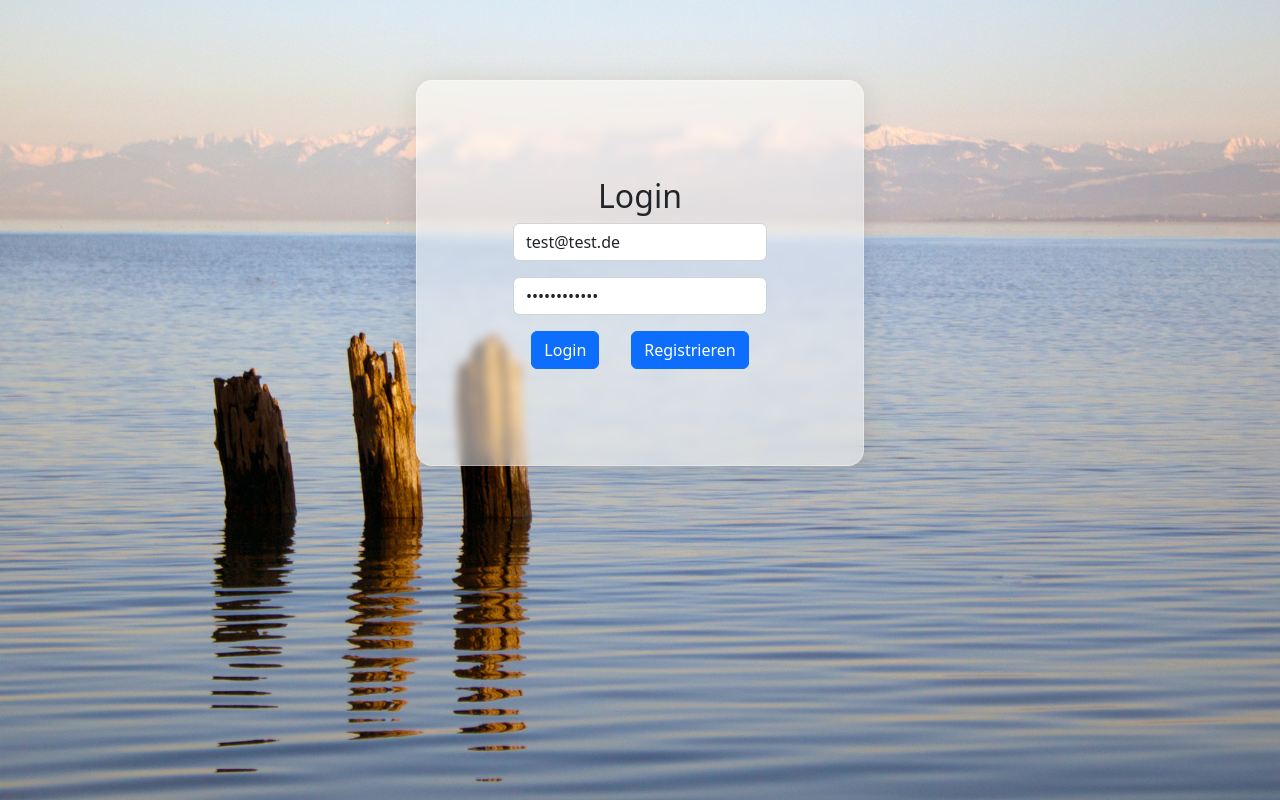
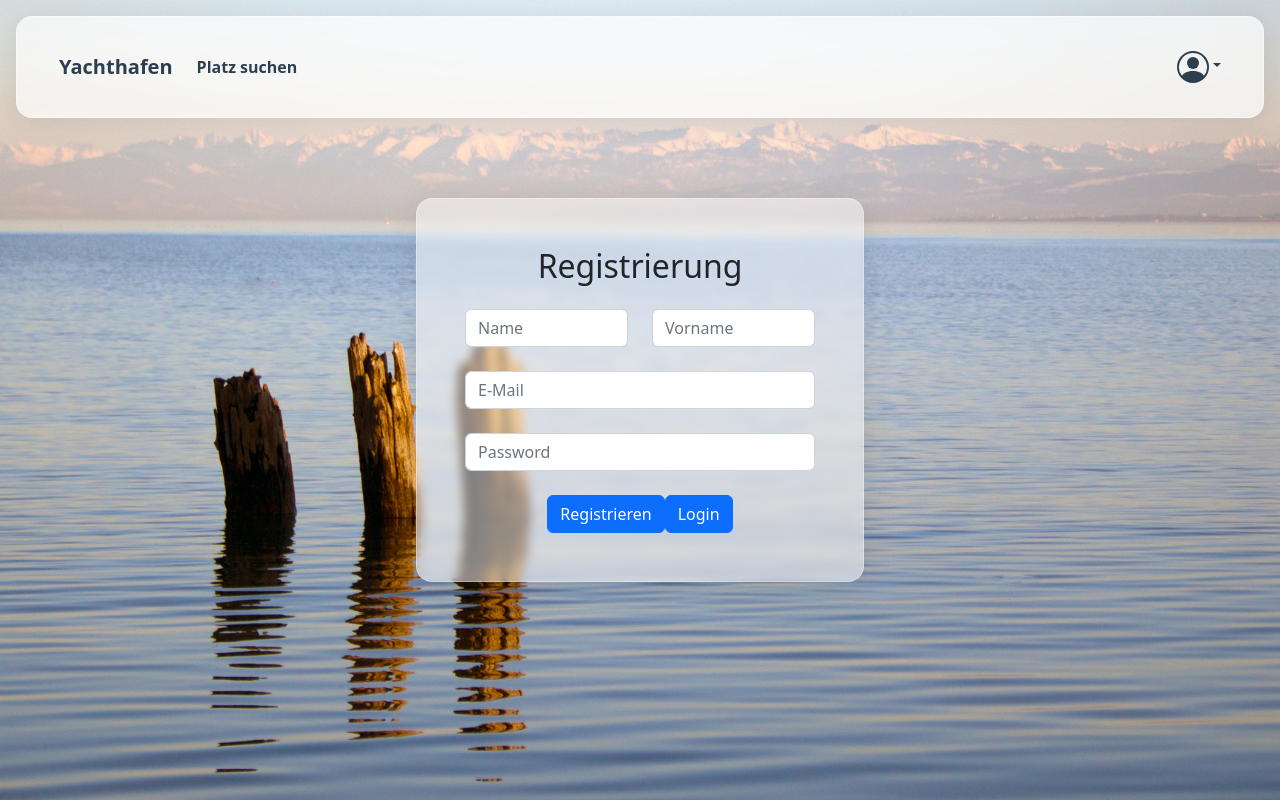
Before and after one commit to Lucam31/YachthafenFrontend, a Vue app: page /register in a window 1280 px wide. Before the commit this address led to /login. Built offline with nearby package versions, Linux system fonts and the light colour scheme.

Commit message:
Register und Dashboard

```diff
--- a/src/App.vue
+++ b/src/App.vue
@@ -1,5 +1,5 @@
 <template>
-    <NavBar v-if="this.$store.getters.getKundenId != null"></NavBar>
+    <NavBar></NavBar>
 <div class="content" :class="{'loginContent': isLoginView}">
   <router-view/>
 </div>
@@ -24,10 +24,7 @@ export default {
 		}
 	},
   created(){
-    const kunden_id = this.$store.getters.getKundenId;
-    if(kunden_id == null){
-      this.$router.push({name: "login"});
-    }
+
   },
   data() {
   return{
--- a/src/components/BuchungsForm.vue
+++ b/src/components/BuchungsForm.vue
@@ -148,7 +148,9 @@ methods:{
                                                                                 registrierungsid: this.registrierungsid,
                                                                                 laenge: this.Laenge,
                                                                                 breite: this.Breite,
-                                                                                tiefe: this.Tiefe});
+                                                                                tiefe: this.Tiefe,
+                                                                                benutzerId: this.$store.getters.getKundenId
+                                                                                });
     console.log(res.data);
     this.created();
   }
--- a/src/services/API.service.js
+++ b/src/services/API.service.js
@@ -1,7 +1,7 @@
 class APIService {
     getAPIUrl() {
-        return "http://85.214.144.77:80";
-        //return "https://localhost:7082";
+        //return "http://85.214.144.77:80";
+        return "https://localhost:7082";
     }
 }
 
--- a/src/views/DashboardView.vue
+++ b/src/views/DashboardView.vue
@@ -45,10 +45,9 @@
           </div>
           <div class="card-desc">
             <div class="card-header">
-              <div class="card-title">Auslastung<br>heute</div>
+              <div class="card-title">Jahresumsatz</div>
             </div>
-          <div class="card-percent">50%</div>
-          <p class="recent">Insgesamt: 10 | Belegt: 5</p>
+          <div class="card-percent">{{Jahresumsatz}}</div>
         </div>
       </div>
       <div class="card work">
@@ -101,11 +100,11 @@
       },
       AuslastungheuteProzent: 0,
       AuslastungInsgesamt: 0,
-      AuslastungBelegt: 0
+      AuslastungBelegt: 0,
+      Jahresumsatz: 0
     }),
     async created(){
-      const res = await axios.get(APIURLService.getAPIUrl()+'/api/Dashboard/GetAktuelleAuslastung');
-
+      var res = await axios.get(APIURLService.getAPIUrl()+'/api/Dashboard/GetAktuelleAuslastung');
       this.AuslastungBelegt = res.data.akt;
       this.AuslastungInsgesamt = res.data.max;
       if(res.data.akt == 0){
@@ -113,6 +112,9 @@
       }else {
         this.AuslastungheuteProzent = (res.akt / res.max) * 100;
       }
+      //----------------------------------------
+      res = await axios.get(APIURLService.getAPIUrl()+'/api/Dashboard/GetJahresUmsatz');
+      this.Jahresumsatz = res.data;
     },
     methods:{
       updateChartData(vals) {
--- a/src/views/RegisterView.vue
+++ b/src/views/RegisterView.vue
@@ -4,31 +4,54 @@
           <p class="h2">Registrierung</p>
           <div class="row mt-4 mb-4">
             <div class="col">
-            <input type="text" class="form-control" id="Name" placeholder="Name">
+            <input type="text" class="form-control" id="Name" placeholder="Name" v-model="Name">
             </div>
             <div class="col">
-            <input type="text" class="form-control" id="Vorname" placeholder="Vorname">
+            <input type="text" class="form-control" id="Vorname" placeholder="Vorname" v-model="Vorname">
             </div>
           </div>
           <div class="mb-4">
-            <input type="text" class="form-control" id="E-Mail" placeholder="E-Mail">
+            <input type="text" class="form-control" id="E-Mail" placeholder="E-Mail" v-model="Email">
           </div>
           <div class="mb-4">
-            <input type="text" class="form-control" id="password" placeholder="Password">
+            <input type="text" class="form-control" id="password" placeholder="Password" v-model="Passwort">
           </div>
-          <button type="submit" class="btn btn-primary">Registrieren</button>
+          <button type="submit" class="btn btn-primary" v-on:click.prevent="onRegistrieren">Registrieren</button>
+          <button type="submit" class="btn btn-primary" v-on:click.prevent="onLogin">Login</button>
         </form>
     </div>
   </template>
 
   <script>
   // @ is an alias to /src
+  import axios from 'axios'
+  import APIURLService from '../services/API.service';
 
   export default {
     name: 'RegisterView',
     components: {
 
+    },
+    data() {
+    return{
+      Name: null,
+      Vorname: null,
+      Email: null,
+      Passwort: null
+    };},
+    methods: {
+    async onLogin(){
+      this.$router.push('/login')
+    },
+    onRegistrieren(){
+      axios.post(APIURLService.getAPIUrl()+'/api/Login/RegisterKunde', {name: this.Name,
+                                                                                vorname: this.Vorname,
+                                                                                email: this.Email,
+                                                                                passwort: this.Passwort});
+
+      this.$router.push('/login')
     }
+  }
   }
   </script>
 
```
